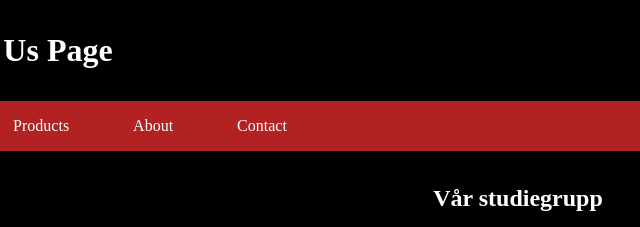
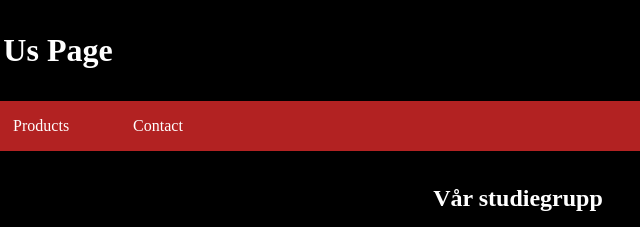
Before and after one commit to Daniel-Olofsson/HTML-CSS-Grupparbete, a plain HTML site: page about.html in a window 1280 px wide. Shown: the top 227 px of the page, 122-762 px from the left. Drawn offline with Linux system fonts and the light colour scheme; grey boxes are pictures that could not be loaded.

Commit message:
fixed error

```diff
--- a/about.html
+++ b/about.html
@@ -17,7 +17,6 @@
     <nav>
         <a href="index.html">Home</a>
         <a href="products.html">Products</a>
-        <a href="about.html">About</a>
         <a href="contact.html">Contact</a>
     </nav><br>
 
```
Also changed, not shown: Products.html (+0 -1 lines).
